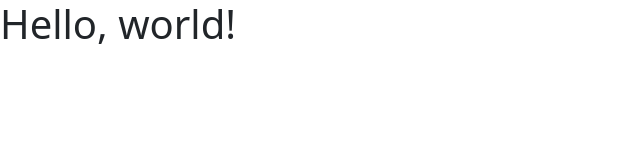
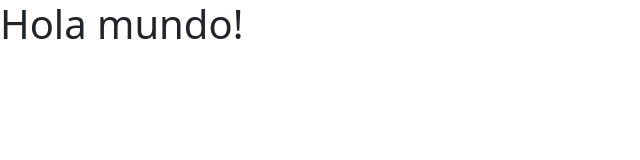
Before and after one commit to joskr3/demo-boostrap-codigo, a plain HTML site: page index.html in a window 1280 px wide. Shown: the whole page, without its empty margins (0-640 px from the left). Drawn offline with nearby package versions, Linux system fonts and the light colour scheme.

Commit message:
primer camcio en el codigo

```diff
--- a/index.html
+++ b/index.html
@@ -10,7 +10,7 @@
 </head>
 
 <body>
-    <h1>Hello, world!</h1>
+    <h1>Hola mundo!</h1>
     <script src="https://cdn.jsdelivr.net/npm/bootstrap@5.3.3/dist/js/bootstrap.bundle.min.js"
         integrity="sha384-YvpcrYf0tY3lHB60NNkmXc5s9fDVZLESaAA55NDzOxhy9GkcIdslK1eN7N6jIeHz"
         crossorigin="anonymous"></script>
```
